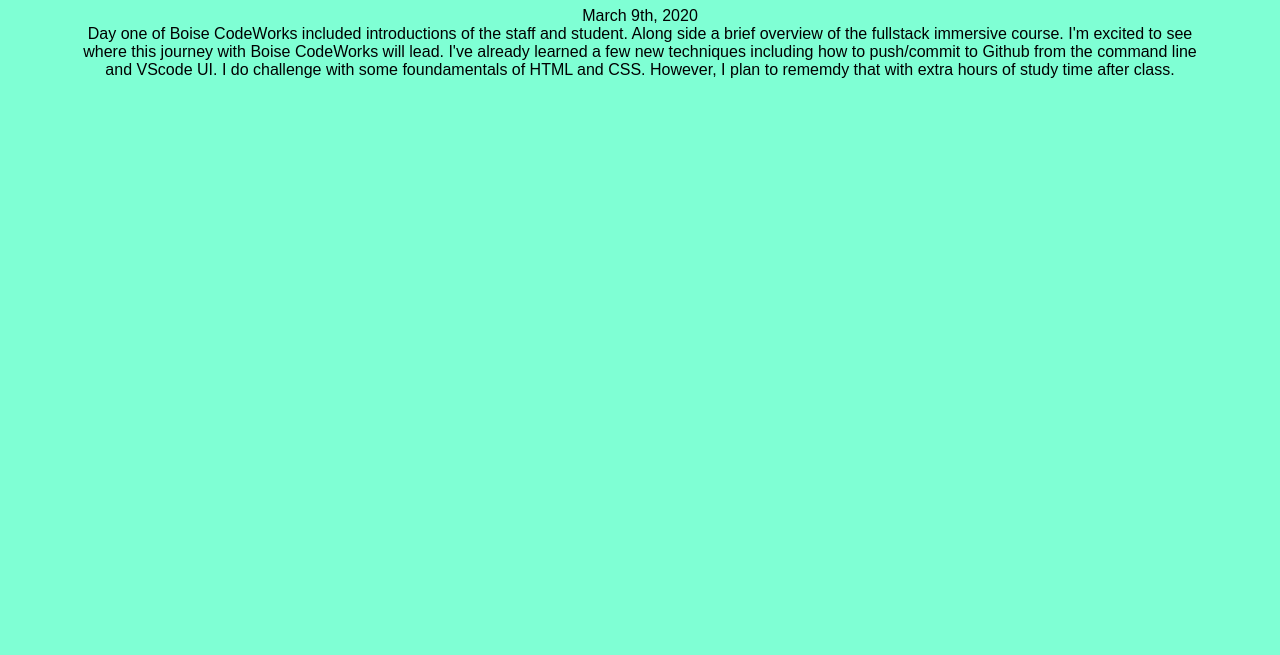
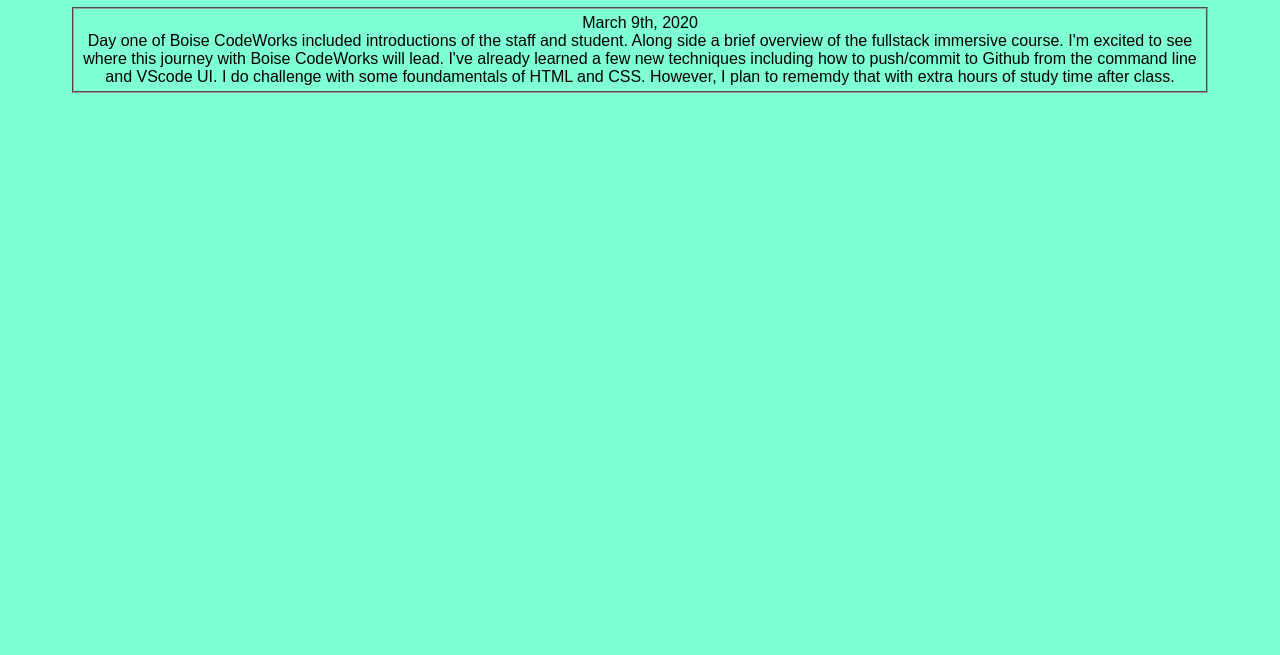
Before and after one commit to PrestonHess/BCW-Journal, a plain HTML site: page index.html in a window 1280 px wide. Shown: the part 145-800 px from the top of the page. Drawn offline with Linux system fonts and the light colour scheme.

Commit message:
border styling

```diff
--- a/index.html
+++ b/index.html
@@ -10,7 +10,7 @@
 
 <body>
   <h1>Journal</h1>
-  <p>March 9th, 2020 </br> Day one of Boise CodeWorks included introductions of the staff and student. Along side a brief overview of the fullstack immersive course. I'm excited to see where this journey with Boise CodeWorks will lead. I've already learned a few new techniques including how to push/commit to Github from the command line and VScode UI. I do challenge with some foundamentals of HTML and CSS. However, I plan to rememdy that with extra hours of study time after class.</p>
+  <p class='entry'>March 9th, 2020 </br> Day one of Boise CodeWorks included introductions of the staff and student. Along side a brief overview of the fullstack immersive course. I'm excited to see where this journey with Boise CodeWorks will lead. I've already learned a few new techniques including how to push/commit to Github from the command line and VScode UI. I do challenge with some foundamentals of HTML and CSS. However, I plan to rememdy that with extra hours of study time after class.</p>
 </body>
 
 </html>
--- a/style.css
+++ b/style.css
@@ -10,3 +10,10 @@
   font-family: 'Courier New', Courier, monospace;
   text-align: center;
 }
+
+p.entry {
+  border-width: 2px;
+  border-style: groove;
+  padding: 5px;
+  border-color: #9E9E9E;
+}
```
